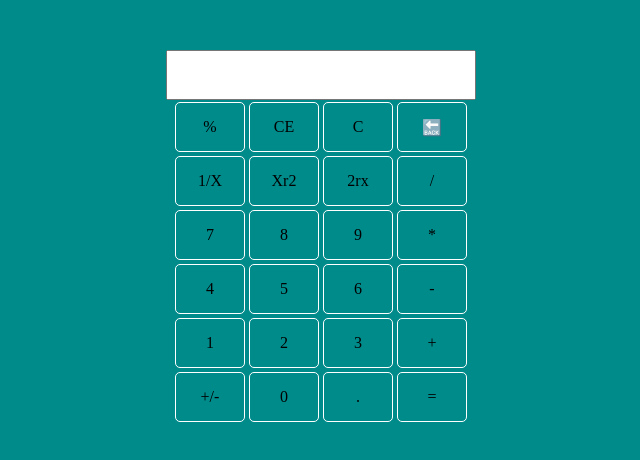
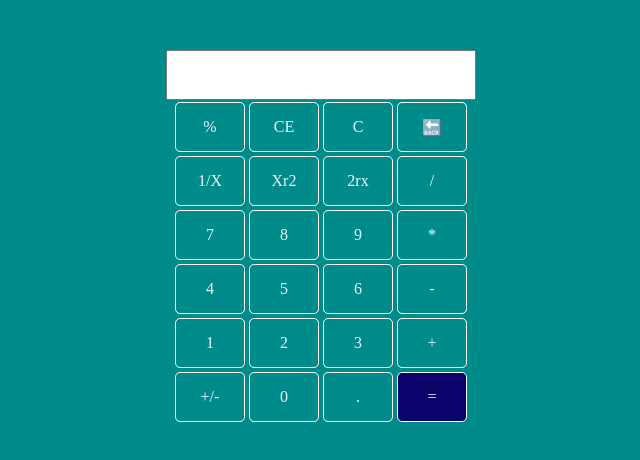
Before and after one commit to GaniyuSodiq/calculator, a plain HTML site: page index.html in a window 1280 px wide. Shown: the whole page, without its empty margins (319-959 px from the left). Drawn offline with Linux system fonts and the light colour scheme.

Commit message:
Add backgrounds to the buttons
There should be hover and active effect when the buttons are clicked.
Also the equals button needs to be obvious

```diff
--- a/style.css
+++ b/style.css
@@ -46,4 +46,17 @@ input {
     display: flex;
     align-items: center;
     justify-content: center;
+    color: aliceblue;
 }
+
+.col:hover{
+    background-color: rgb(4, 152, 152);
+}
+
+.col:active{
+    background-color: rgb(18, 202, 202);
+}
+
+#equals{
+    background-color:rgb(10, 3, 108);
+}
```
